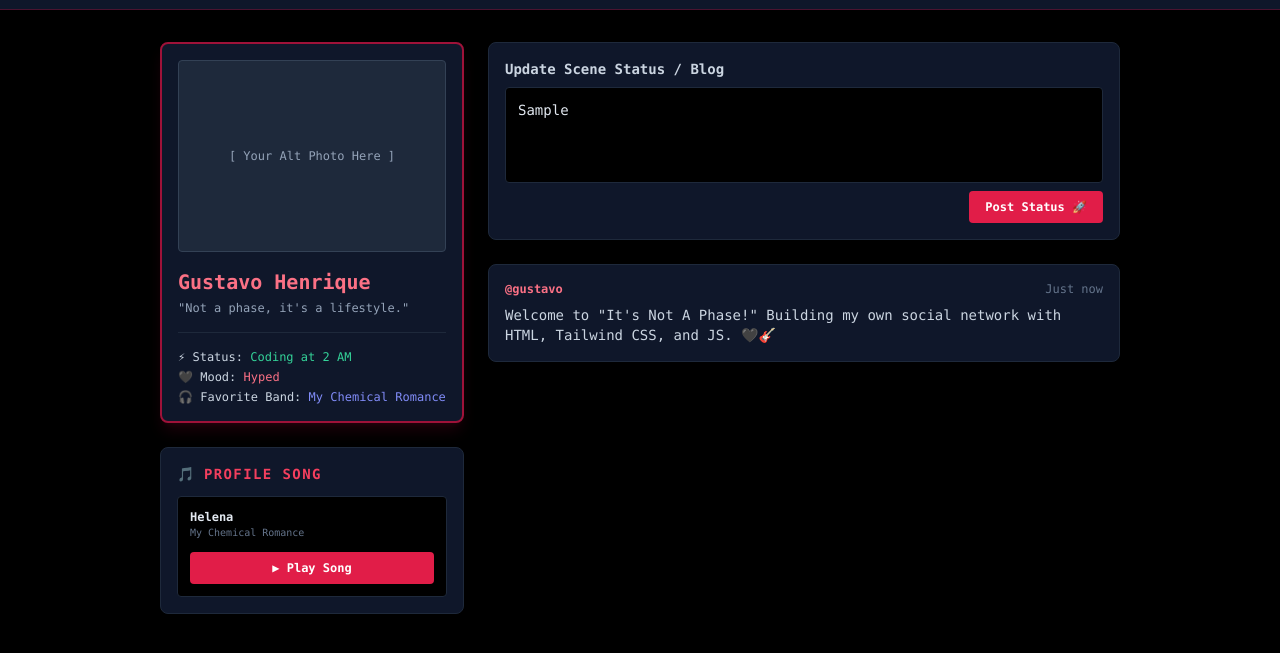
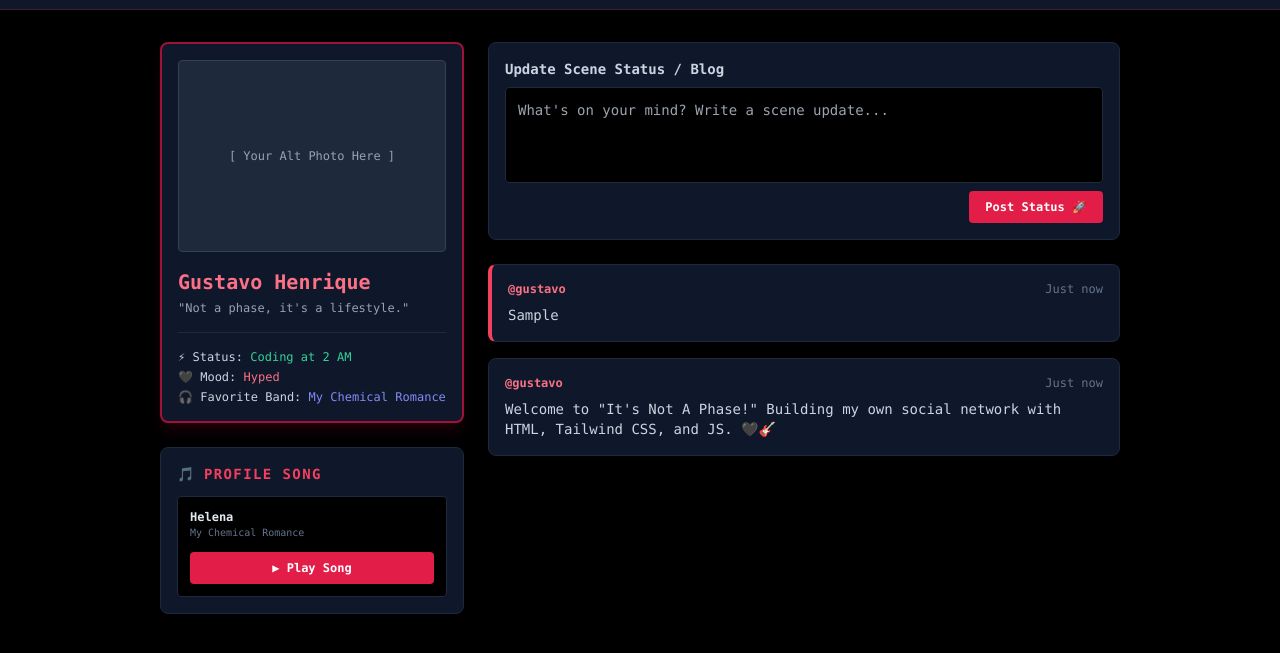
Before and after one commit to gustavohenriquezamodzki/frontend-portfolio, a plain HTML site: page itsnotaphase.html in a window 1280 px wide. Both pictures are taken after typing "Sample" into the empty fields and a click on the button "Post Status 🚀". Shown: the part 71-724 px from the top of the page. Drawn offline with nearby package versions, Linux system fonts and the light colour scheme.

Commit message:
feat: add interactive posting with JS

```diff
--- a/itsnotaphase.html
+++ b/itsnotaphase.html
@@ -86,4 +86,38 @@ HTML
   </div>
 
 </body>
+<script>
+    const postBtn = document.getElementById('postBtn');
+    const postInput = document.getElementById('postInput');
+    const feedContainer = document.getElementById('feedContainer');
+
+    postBtn.addEventListener('click', () => {
+      const text = postInput.value.trim();
+
+      if (text === '') {
+        alert('Please write something before posting!');
+        return;
+      }
+
+      // Create new post element
+      const newPost = document.createElement('div');
+      newPost.className = 'bg-slate-900 border border-slate-800 p-4 rounded-lg space-y-2 border-l-4 border-l-rose-500 transition-all';
+
+      newPost.innerHTML = `
+        <div class="flex justify-between items-center text-xs">
+          <span class="font-bold text-rose-400">@gustavo</span>
+          <span class="text-slate-500">Just now</span>
+        </div>
+        <p class="text-sm text-slate-300">${text}</p>
+      `;
+
+      // Add to top of feed
+      feedContainer.prepend(newPost);
+
+      // Clear textarea
+      postInput.value = '';
+    });
+  </script>
+</body>
 </html>
+</html>
```
